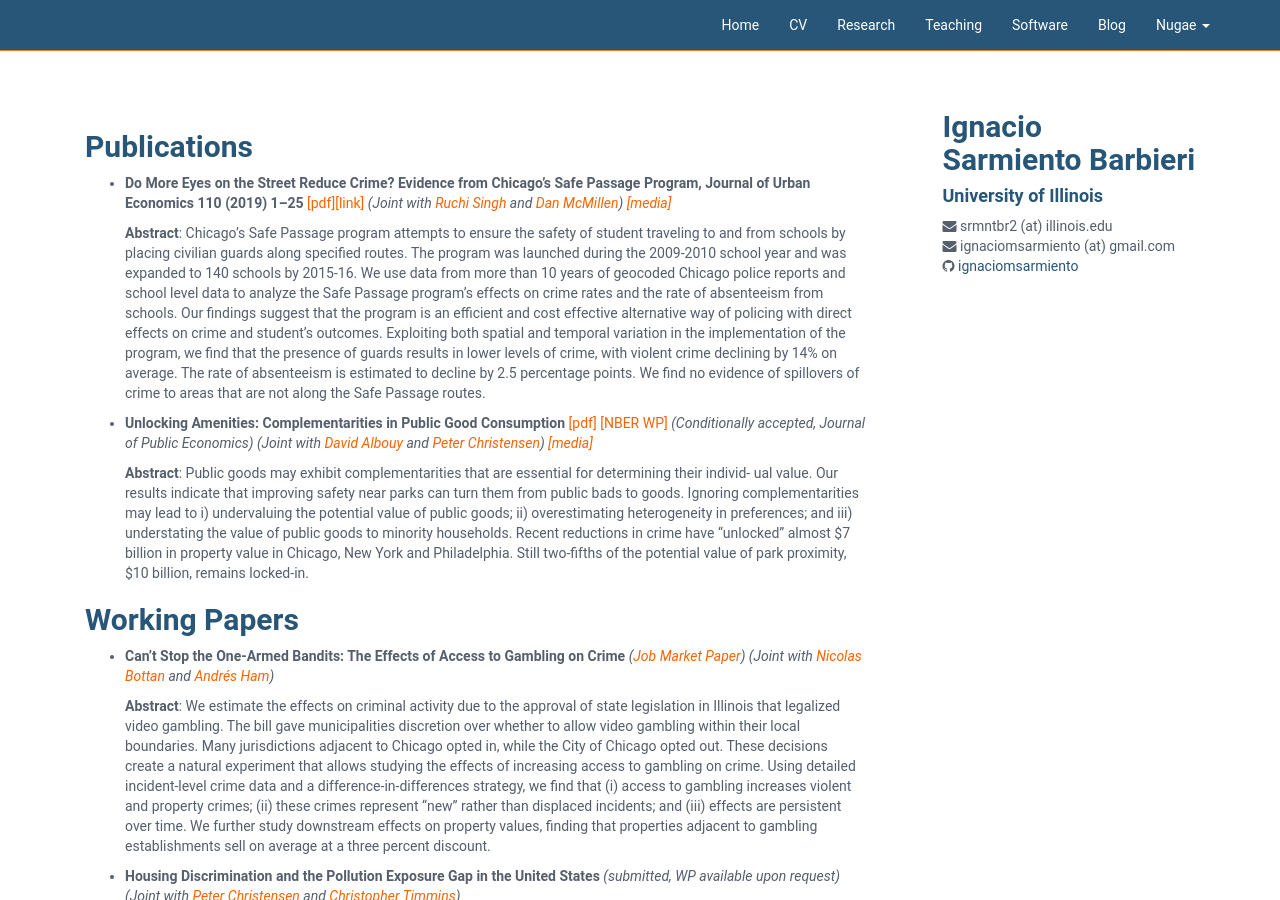
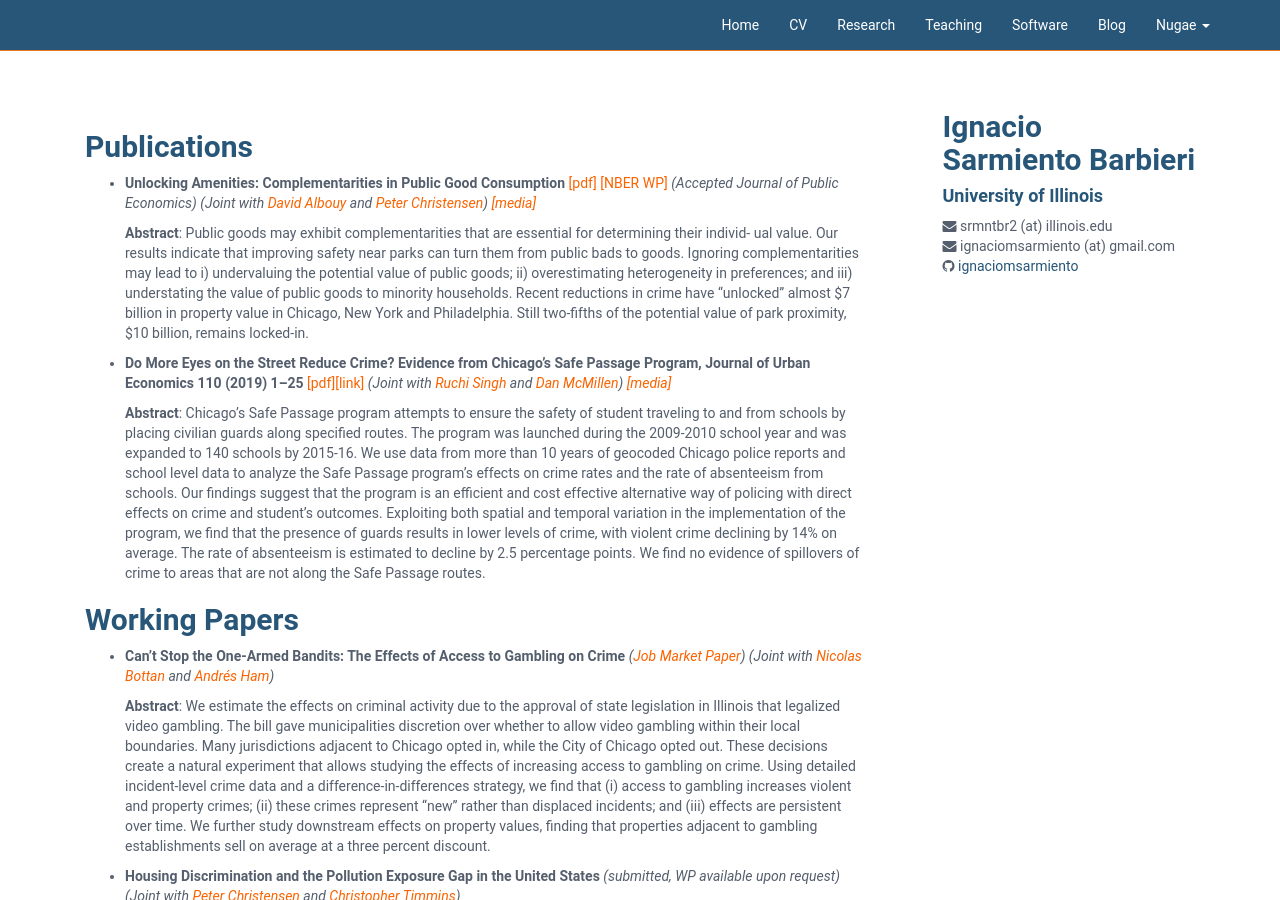
Before and after one commit to ignaciomsarmiento/ignaciomsarmiento.github.io, a Jekyll site: the page built from research.md, in a window 1280 px wide and 900 px high. Built offline with Jekyll 4.4.1, drawn with Linux system fonts in a browser that asks for light colours; our own code applies the rules of GitHub Pages for plain Markdown files; some of the changed lines change nothing that is shown.

Commit message:
Updated acceptance Unlocking Amenities

```diff
--- a/research.md
+++ b/research.md
@@ -3,6 +3,13 @@
 ---
 
 ## Publications
+
+* **Unlocking Amenities: Complementarities in Public Good Consumption** [[pdf]](/assets/Unlocking_Amenities.pdf) [[NBER WP]](https://www.nber.org/papers/w25107) *(Accepted Journal of Public Economics)*
+	*(Joint with [David Albouy](http://davidalbouy.net/) and [Peter Christensen](http://www.peterchristensen.net/))* *[[media]](https://nyti.ms/2ztMhZZ)*
+
+	**Abstract**:
+	Public goods may exhibit complementarities that are essential for determining their individ- ual value. Our results indicate that improving safety near parks can turn them from public bads to goods. Ignoring complementarities may lead to i) undervaluing the potential value of public goods; ii) overestimating heterogeneity in preferences; and iii) understating the value of public goods to minority households. Recent reductions in crime have “unlocked” almost $7 billion in property value in Chicago, New York and Philadelphia. Still two-fifths of the potential value of park proximity, $10 billion, remains locked-in.
+
 
 * **Do More Eyes on the Street Reduce Crime? Evidence from Chicago’s Safe Passage Program, Journal of Urban Economics 110 (2019) 1–25** [[pdf]](/assets/Safe_Passage_JUE.pdf)[[link]](https://www.sciencedirect.com/science/article/pii/S0094119019300014)
 	*(Joint with [Ruchi Singh](http://www.ruchisingh.net/) and [Dan McMillen](https://sites.google.com/site/danielpmcmillen/home))* *[[media]](https://n.pr/2kZ9HDh)*
@@ -10,11 +17,6 @@
 	**Abstract**:
    Chicago's Safe Passage program attempts to ensure the safety of student traveling to and from schools by placing civilian guards along specified routes. The program was launched during the 2009-2010 school year and was expanded to 140 schools by 2015-16. We use data from more than 10 years of geocoded Chicago police reports and school level data to analyze the Safe Passage program's effects on crime rates and the rate of absenteeism from schools. Our findings suggest that the program is an efficient and cost effective alternative way of policing with direct effects on crime and student's outcomes. Exploiting both spatial and temporal variation in the implementation of the program, we find that the presence of guards results in lower levels of crime, with violent crime declining by 14% on average. The rate of absenteeism is estimated to decline by 2.5 percentage points. We find no evidence of spillovers of crime to areas that are not along the Safe Passage routes.
 
-* **Unlocking Amenities: Complementarities in Public Good Consumption** [[pdf]](/assets/Unlocking_Amenities.pdf) [[NBER WP]](https://www.nber.org/papers/w25107) *(Conditionally accepted, Journal of Public Economics)*
-	*(Joint with [David Albouy](http://davidalbouy.net/) and [Peter Christensen](http://www.peterchristensen.net/))* *[[media]](https://nyti.ms/2ztMhZZ)*
-
-	**Abstract**:
-	Public goods may exhibit complementarities that are essential for determining their individ- ual value. Our results indicate that improving safety near parks can turn them from public bads to goods. Ignoring complementarities may lead to i) undervaluing the potential value of public goods; ii) overestimating heterogeneity in preferences; and iii) understating the value of public goods to minority households. Recent reductions in crime have “unlocked” almost $7 billion in property value in Chicago, New York and Philadelphia. Still two-fifths of the potential value of park proximity, $10 billion, remains locked-in.
 
 
 ## Working Papers
```
Also changed, not shown: 1 other file.
